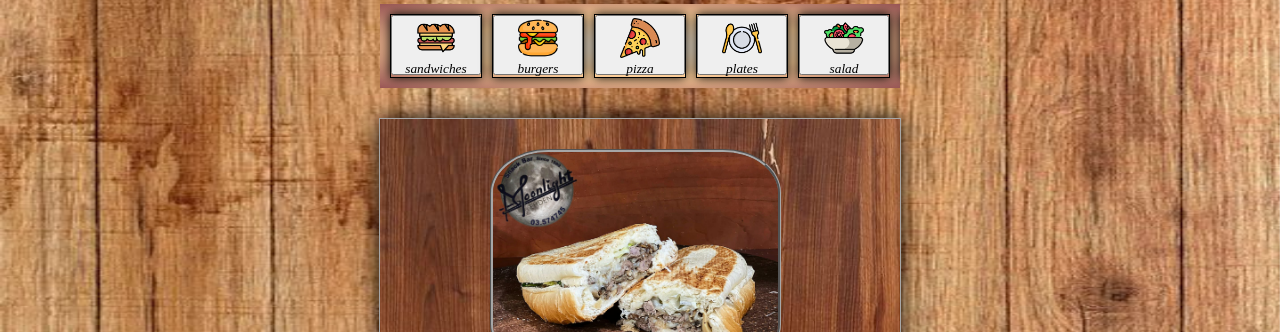
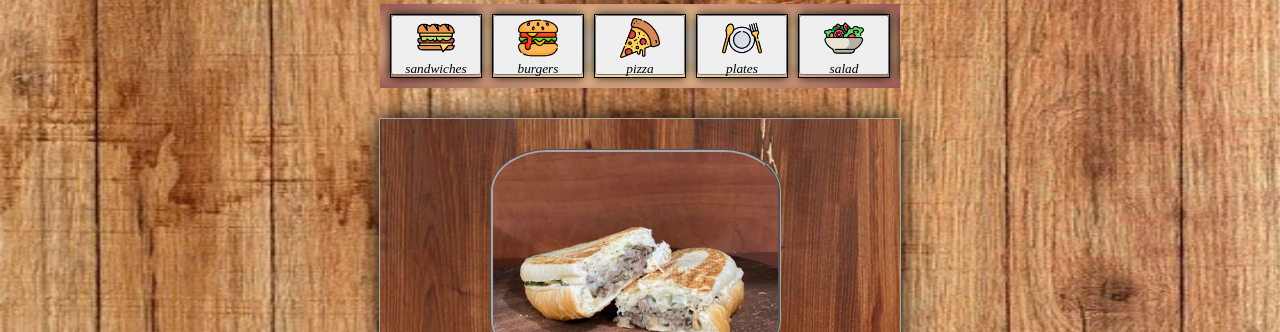
Before and after one commit to Moonlightleb/menu, a plain HTML site: page index.html in a window 1280 px wide. Shown: the part 384-716 px from the top of the page. Drawn offline with Linux system fonts and the light colour scheme.

Commit message:
Update index.html

```diff
--- a/index.html
+++ b/index.html
@@ -119,7 +119,7 @@
         <div class="title1">
           <div class="image-container">
             <img
-              src="./images/sandwishes-2.jpg"
+              src="./images/Steaksand.jpg"
               alt="Sandwich-img"
               class="img-itm" />
           </div>
```
